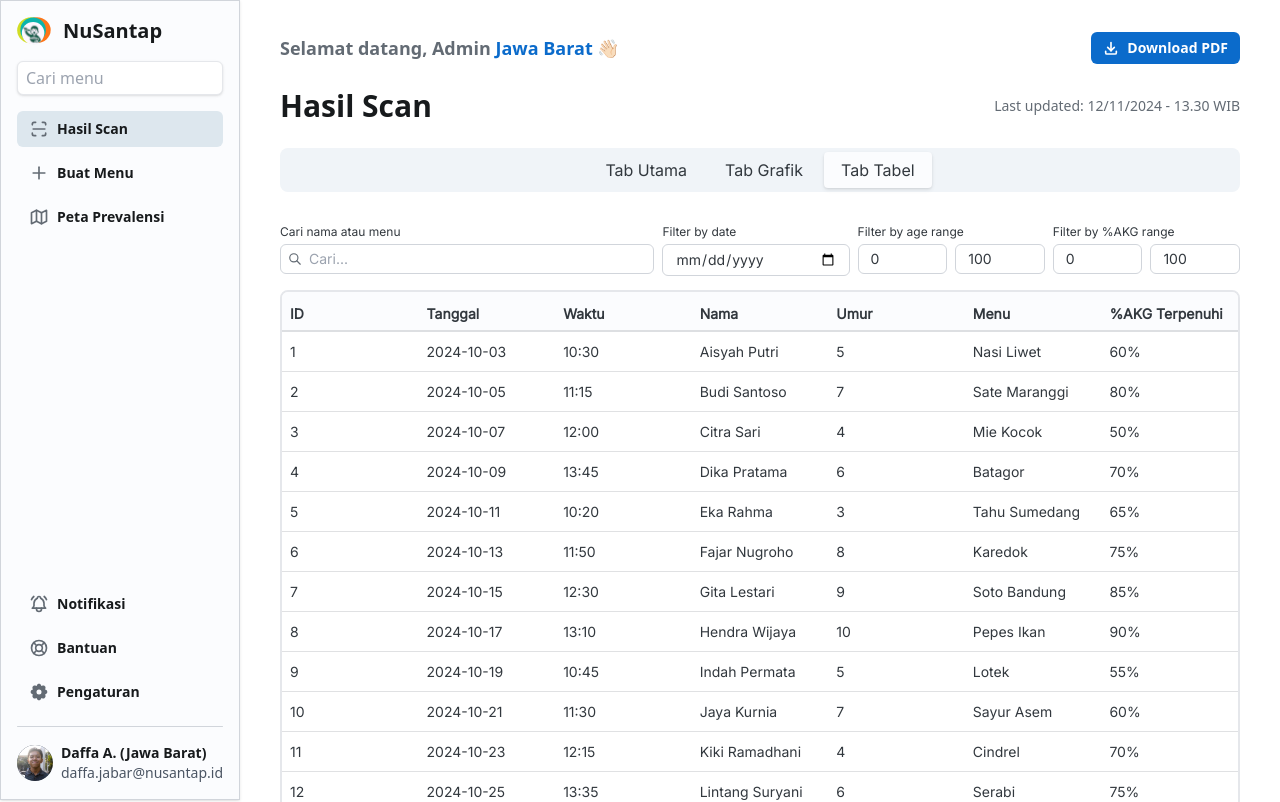
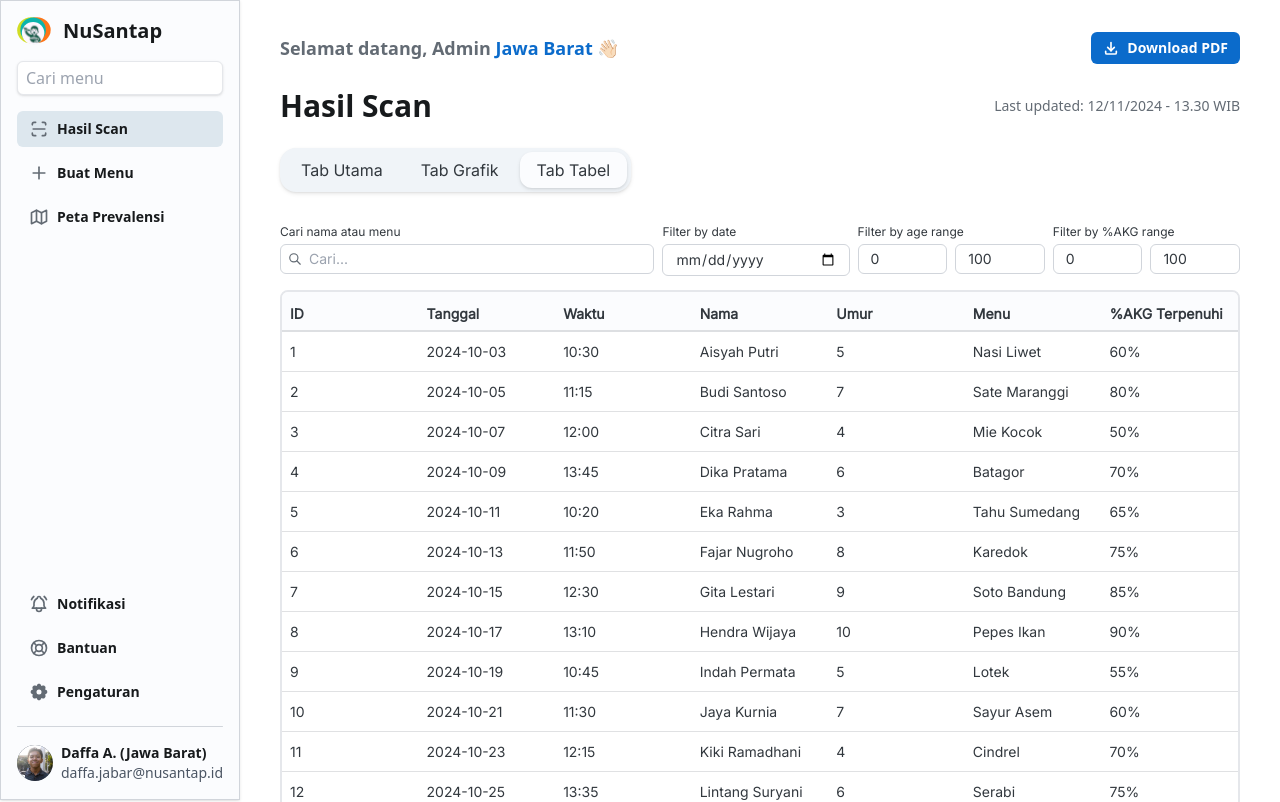
Before and after one commit to absolutepraya/nusantap-dashboard, a Next.js app: page / in a window 1280 px wide. Shown: the top 802 px of the page. Built offline with nearby package versions, Linux system fonts and the light colour scheme.

Commit message:
Smol improvements

```diff
--- a/src/app/page.tsx
+++ b/src/app/page.tsx
@@ -193,14 +193,19 @@ export default function Home() {
 					defaultValue={2}
 					sx={{ bgcolor: 'transparent' }}
 				>
+					<div className='w-full flex justify-center'>
+
+					</div>
 					<TabList
 						disableUnderline
 						sx={{
 							p: 0.5,
 							gap: 0.5,
-							borderRadius: 'md',
+							borderRadius: 'xl',
 							bgcolor: 'background.level1',
 							justifyContent: 'center',
+							width: 'fit-content',
+							boxShadow: 'sm',
 							[`& .${tabClasses.root}[aria-selected="true"]`]: {
 								boxShadow: 'sm',
 								bgcolor: 'background.surface',
```
